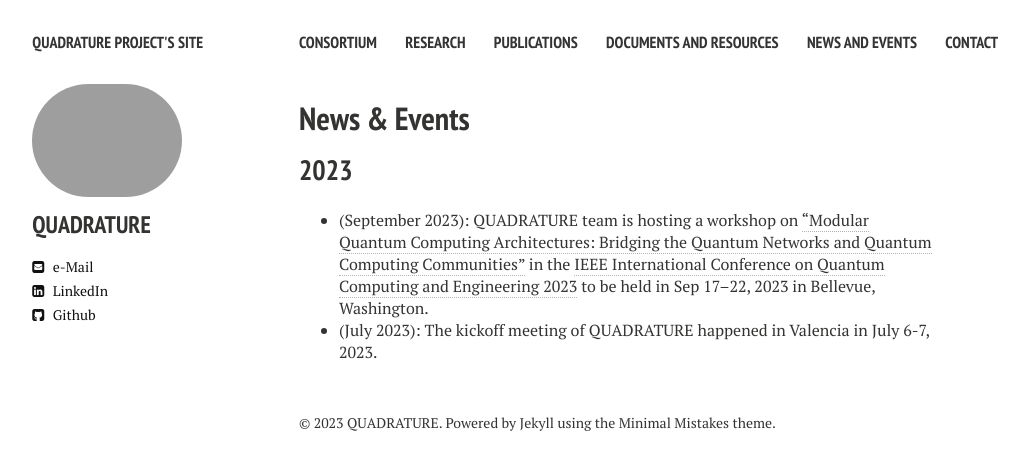
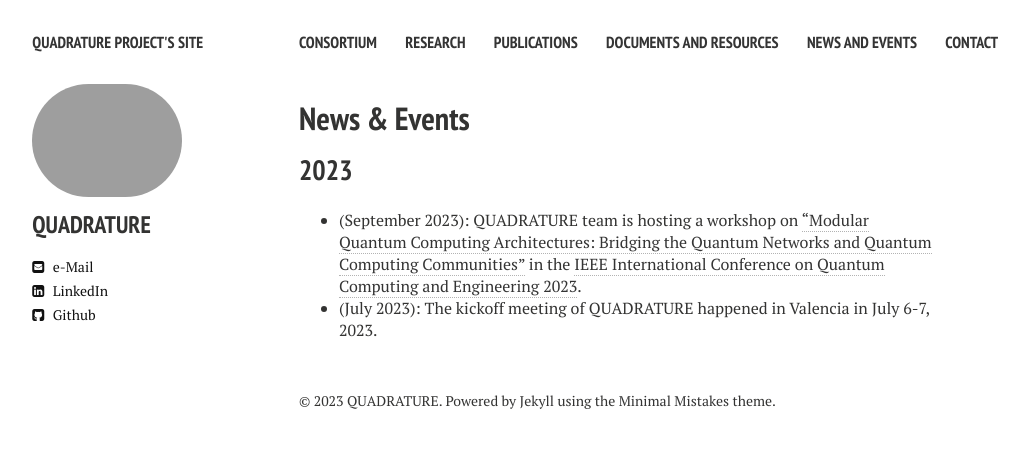
Before and after one commit to biddu/biddu.github.io, a Jekyll site: the page built from news.md, in a window 1280 px wide. Shown: the top 470 px of the page, without its empty margins (21-1050 px from the left). Built offline with Jekyll 4.4.1, drawn with Linux system fonts in a browser that asks for light colours; nearby versions of some CDN libraries.

Commit message:
Update news.md

```diff
--- a/news.md
+++ b/news.md
@@ -10,5 +10,5 @@ sidebar:
 ---
 
 ## 2023
-+ (September 2023): QUADRATURE team is hosting a workshop on ["Modular Quantum Computing Architectures: Bridging the Quantum Networks and Quantum Computing Communities"](https://qce.quantum.ieee.org/2023/workshops-program/) in the [IEEE International Conference on Quantum Computing and Engineering 2023](https://qce.quantum.ieee.org/2023/) to be held in Sep 17–22, 2023 in Bellevue, Washington.
++ (September 2023): QUADRATURE team is hosting a workshop on ["Modular Quantum Computing Architectures: Bridging the Quantum Networks and Quantum Computing Communities"](https://qce.quantum.ieee.org/2023/workshops-program/) in the [IEEE International Conference on Quantum Computing and Engineering 2023](https://qce.quantum.ieee.org/2023/).
 + (July 2023): The kickoff meeting of QUADRATURE happened in Valencia in July 6-7, 2023.
```
